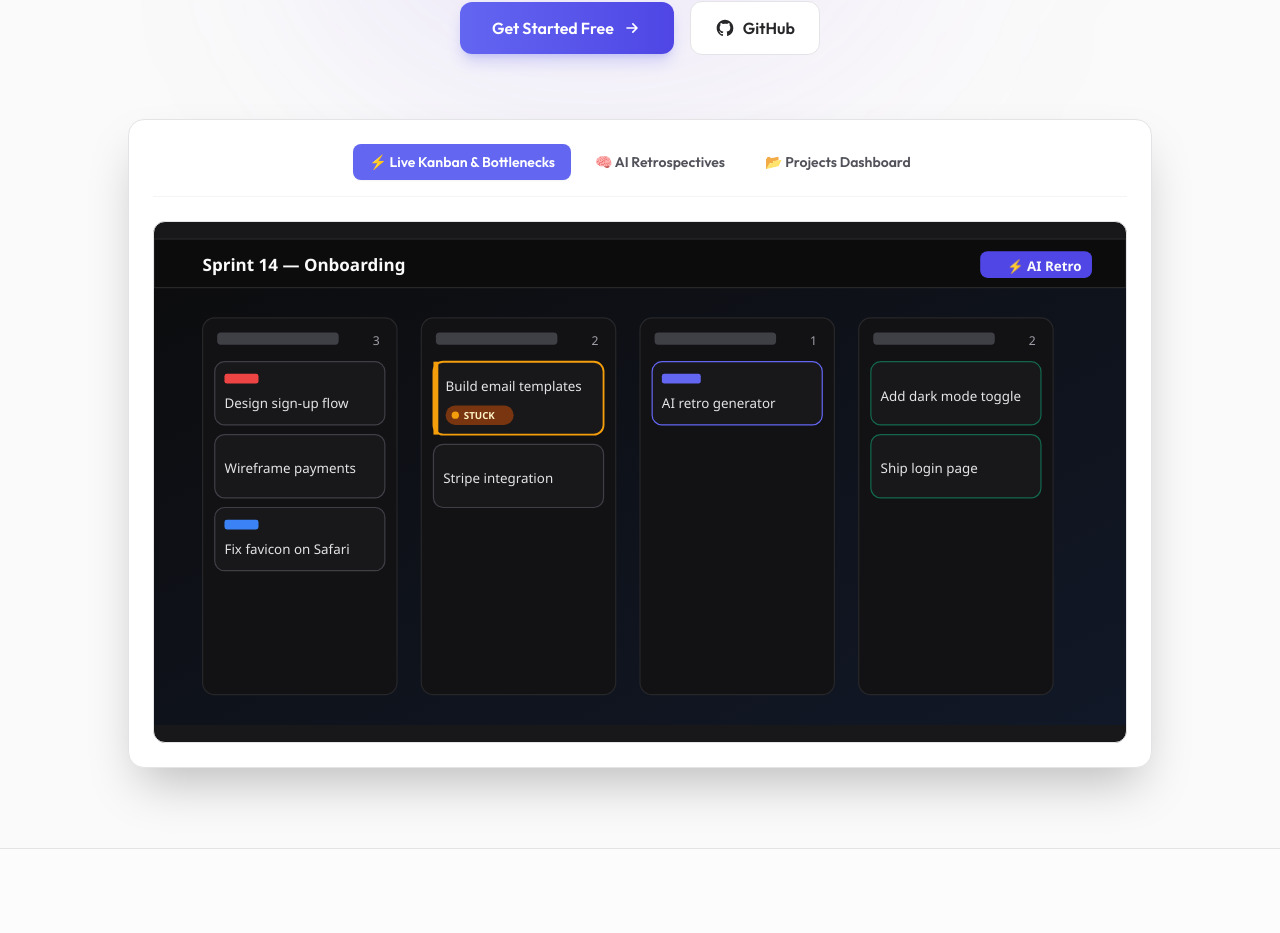
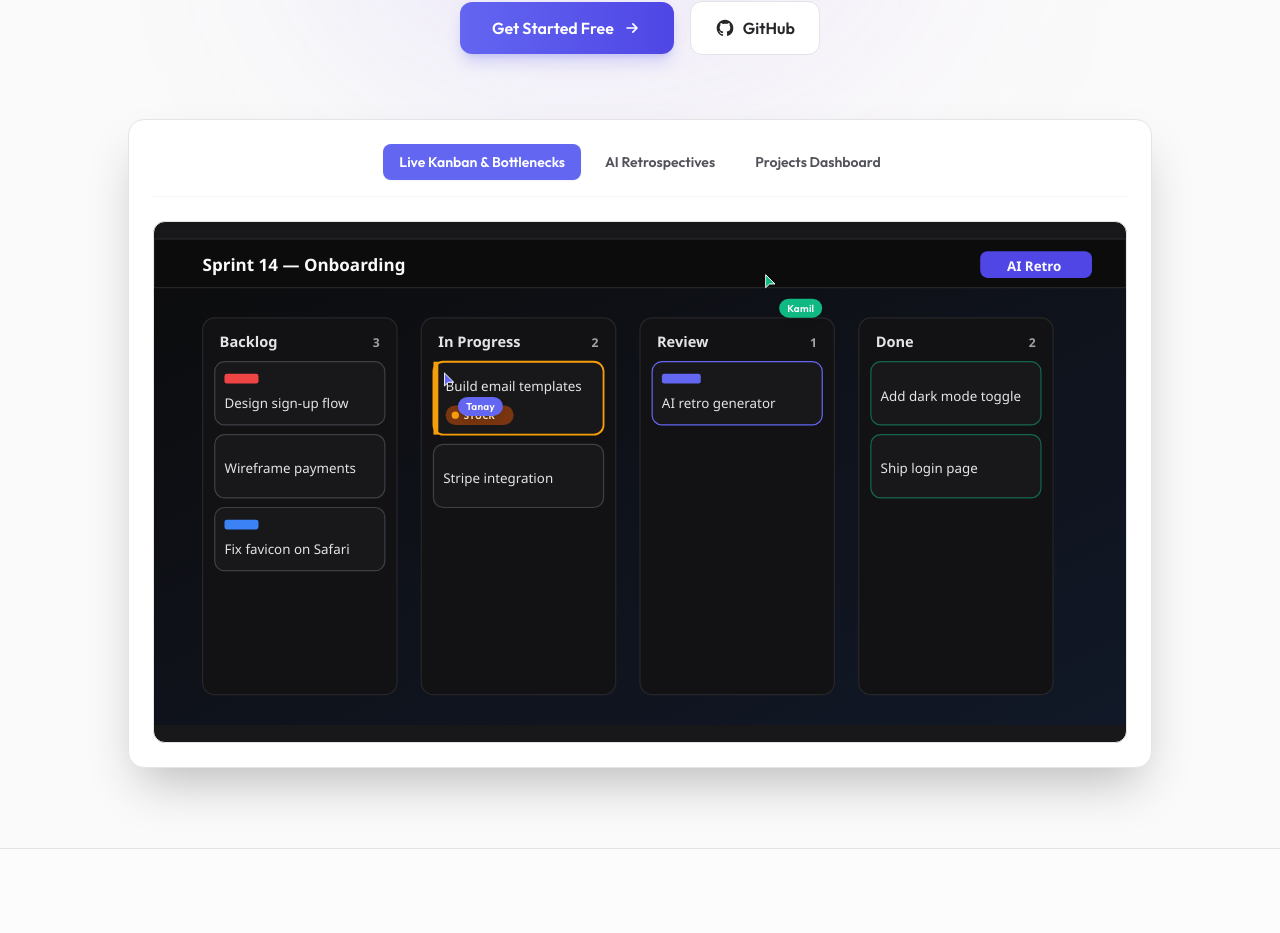
Before and after one commit to HeetVachhani123/FlowSensei, a React (Vite) app: page / in a window 1280 px wide. Shown: the part 441-1374 px from the top of the page. Built offline with nearby package versions, Linux system fonts and the light colour scheme; no server answers.

Commit message:
feat: add animated teammate cursors to landing preview
Introduce TeammateCursor component for the landing page product demo,
improve board drag-and-drop interaction handling, and refine the AI
retro Edge Function response formatting.

```diff
--- a/src/components/Navbar.tsx
+++ b/src/components/Navbar.tsx
@@ -26,7 +26,7 @@ export const Navbar = () => {
     <nav className="fixed top-0 w-full z-50 bg-zinc-50/80 dark:bg-[#0c0c0d]/80 backdrop-blur-md border-b border-zinc-200 dark:border-zinc-800 transition-colors duration-300">
       <div className="max-w-[1400px] mx-auto px-4 sm:px-6 lg:px-8">
         <div className="flex justify-between items-center h-[52px]">
-          <div className="flex-shrink-0 flex items-center gap-2.5 cursor-pointer" onClick={() => navigate('/', { replace: true })}>
+          <div className="flex-shrink-0 flex items-center gap-2.5 cursor-pointer" onClick={() => navigate(user ? '/dashboard' : '/', { replace: true })}>
             <div className="w-6 h-6 rounded bg-zinc-900 dark:bg-zinc-100 flex items-center justify-center text-white dark:text-zinc-900 font-bold text-sm">
               F
             </div>
--- /dev/null
+++ b/src/components/TeammateCursor.tsx
@@ -0,0 +1,52 @@
+import React from 'react';
+
+type TeammateCursorProps = {
+  name: string;
+  color: string;
+  textColor?: string;
+  className?: string;
+  style?: React.CSSProperties;
+};
+
+export const TeammateCursor: React.FC<TeammateCursorProps> = ({
+  name,
+  color,
+  textColor = '#ffffff',
+  className = '',
+  style,
+}) => {
+  return (
+    <div
+      className={`pointer-events-none select-none absolute z-30 transition-all duration-700 ease-out ${className}`}
+      style={style}
+    >
+      {/* Cursor Arrow */}
+      <svg
+        width="20"
+        height="20"
+        viewBox="0 0 24 24"
+        fill="none"
+        xmlns="http://www.w3.org/2000/svg"
+        className="drop-shadow-sm filter"
+      >
+        <path
+          d="M5.65376 12.3673H5.46026L5.31717 12.4976L0.500002 16.8829L0.500002 1.19841L11.7841 12.3673H5.65376Z"
+          fill={color}
+          stroke="#ffffff"
+          strokeWidth="1.2"
+        />
+      </svg>
+
+      {/* Trailing Name Tag Pill */}
+      <div
+        className="ml-3.5 -mt-1 px-2 py-0.5 rounded-full text-[10px] font-semibold tracking-wide whitespace-nowrap shadow-md inline-block transform origin-left transition-transform"
+        style={{
+          backgroundColor: color,
+          color: textColor,
+        }}
+      >
+        {name}
+      </div>
+    </div>
+  );
+};
--- a/src/index.css
+++ b/src/index.css
@@ -157,3 +157,48 @@ body {
 .skeleton-wave {
   animation: skeleton-wave 1.6s ease-in-out infinite;
 }
+
+/* Multiplayer Cursor Animations for Showcase */
+@keyframes cursor-wander-1 {
+  0% {
+    transform: translate(110px, 120px);
+  }
+  25% {
+    transform: translate(250px, 95px);
+  }
+  50% {
+    transform: translate(290px, 150px);
+  }
+  75% {
+    transform: translate(170px, 175px);
+  }
+  100% {
+    transform: translate(110px, 120px);
+  }
+}
+
+@keyframes cursor-wander-2 {
+  0% {
+    transform: translate(520px, 210px);
+  }
+  30% {
+    transform: translate(660px, 35px);
+  }
+  60% {
+    transform: translate(440px, 110px);
+  }
+  85% {
+    transform: translate(580px, 140px);
+  }
+  100% {
+    transform: translate(520px, 210px);
+  }
+}
+
+.animate-cursor-1 {
+  animation: cursor-wander-1 12s cubic-bezier(0.45, 0.05, 0.55, 0.95) infinite;
+}
+
+.animate-cursor-2 {
+  animation: cursor-wander-2 15s cubic-bezier(0.45, 0.05, 0.55, 0.95) infinite;
+}
--- a/src/pages/Landing.tsx
+++ b/src/pages/Landing.tsx
@@ -1,7 +1,7 @@
-// src/pages/Landing.tsx
 import { useState } from 'react';
 import { useNavigate } from 'react-router-dom';
 import { useAuth } from '../hooks/useAuth';
+import { TeammateCursor } from '../components/TeammateCursor';
 
 export const Landing = () => {
   const navigate = useNavigate();
@@ -77,7 +77,7 @@ export const Landing = () => {
                     : 'text-zinc-600 dark:text-zinc-400 hover:bg-zinc-100 dark:hover:bg-zinc-800/50'
                 }`}
               >
-                ⚡ Live Kanban &amp; Bottlenecks
+                Live Kanban &amp; Bottlenecks
               </button>
               <button
                 onClick={() => setActiveTab('retro')}
@@ -87,7 +87,7 @@ export const Landing = () => {
                     : 'text-zinc-600 dark:text-zinc-400 hover:bg-zinc-100 dark:hover:bg-zinc-800/50'
                 }`}
               >
-                🧠 AI Retrospectives
+                AI Retrospectives
               </button>
               <button
                 onClick={() => setActiveTab('dashboard')}
@@ -97,7 +97,7 @@ export const Landing = () => {
                     : 'text-zinc-600 dark:text-zinc-400 hover:bg-zinc-100 dark:hover:bg-zinc-800/50'
                 }`}
               >
-                📂 Projects Dashboard
+                Projects Dashboard
               </button>
             </div>
 
@@ -105,6 +105,18 @@ export const Landing = () => {
             <div className="relative rounded-xl overflow-hidden border border-zinc-200 dark:border-zinc-800 bg-zinc-900 shadow-inner">
               {activeTab === 'board' && (
                 <div className="relative w-full aspect-[16/9] max-h-[520px] overflow-hidden flex items-center justify-center">
+                  {/* Live Multiplayer Teammate Cursors */}
+                  <TeammateCursor
+                    name="Tanay"
+                    color="#6366f1"
+                    className="animate-cursor-1 top-0 left-0"
+                  />
+                  <TeammateCursor
+                    name="Kamil"
+                    color="#10b981"
+                    className="animate-cursor-2 top-0 left-0"
+                  />
+
                   <svg xmlns="http://www.w3.org/2000/svg" viewBox="0 0 800 400" className="w-full h-full object-contain">
                     <defs>
                       <linearGradient id="landing-bg2" x1="0%" y1="0%" x2="100%" y2="100%">
@@ -117,13 +129,13 @@ export const Landing = () => {
                     <rect x="0" y="0" width="800" height="40" fill="#0c0c0d" stroke="#27272a" />
                     <text x="40" y="26" fontFamily="Segoe UI,Roboto,sans-serif" fontSize="14" fontWeight="700" fill="#fafafa">Sprint 14 — Onboarding</text>
                     <rect x="680" y="10" width="92" height="22" rx="6" fill="#4f46e5" />
-                    <text x="702" y="26" fontFamily="Segoe UI,Roboto,sans-serif" fontSize="11" fontWeight="600" fill="#fafafa">⚡ AI Retro</text>
+                    <text x="702" y="26" fontFamily="Segoe UI,Roboto,sans-serif" fontSize="11" fontWeight="600" fill="#fafafa">AI Retro</text>
 
                     {/* Column 1: Backlog */}
                     <g transform="translate(40,65)">
                       <rect width="160" height="310" rx="10" fill="#121214" stroke="#27272a" />
-                      <rect x="12" y="12" width="100" height="10" rx="3" fill="#3f3f46" />
-                      <text x="140" y="22" fontFamily="Segoe UI,Roboto,sans-serif" fontSize="10" fill="#a1a1aa">3</text>
+                      <text x="14" y="24" fontFamily="Segoe UI,Roboto,sans-serif" fontSize="12" fontWeight="700" fill="#e4e4e7">Backlog</text>
+                      <text x="140" y="24" fontFamily="Segoe UI,Roboto,sans-serif" fontSize="10" fontWeight="600" fill="#a1a1aa">3</text>
 
                       {/* Card 1 */}
                       <rect x="10" y="36" width="140" height="52" rx="8" fill="#18181b" stroke="#3f3f46" />
@@ -143,8 +155,8 @@ export const Landing = () => {
                     {/* Column 2: In Progress (Bottleneck demonstration) */}
                     <g transform="translate(220,65)">
                       <rect width="160" height="310" rx="10" fill="#121214" stroke="#27272a" />
-                      <rect x="12" y="12" width="100" height="10" rx="3" fill="#3f3f46" />
-                      <text x="140" y="22" fontFamily="Segoe UI,Roboto,sans-serif" fontSize="10" fill="#a1a1aa">2</text>
+                      <text x="14" y="24" fontFamily="Segoe UI,Roboto,sans-serif" fontSize="12" fontWeight="700" fill="#e4e4e7">In Progress</text>
+                      <text x="140" y="24" fontFamily="Segoe UI,Roboto,sans-serif" fontSize="10" fontWeight="600" fill="#a1a1aa">2</text>
 
                       {/* Card with Bottleneck Indicator */}
                       <rect x="10" y="36" width="140" height="60" rx="8" fill="#18181b" stroke="#f59e0b" strokeWidth="1.5" />
@@ -162,8 +174,8 @@ export const Landing = () => {
                     {/* Column 3: Review */}
                     <g transform="translate(400,65)">
                       <rect width="160" height="310" rx="10" fill="#121214" stroke="#27272a" />
-                      <rect x="12" y="12" width="100" height="10" rx="3" fill="#3f3f46" />
-                      <text x="140" y="22" fontFamily="Segoe UI,Roboto,sans-serif" fontSize="10" fill="#a1a1aa">1</text>
+                      <text x="14" y="24" fontFamily="Segoe UI,Roboto,sans-serif" fontSize="12" fontWeight="700" fill="#e4e4e7">Review</text>
+                      <text x="140" y="24" fontFamily="Segoe UI,Roboto,sans-serif" fontSize="10" fontWeight="600" fill="#a1a1aa">1</text>
                       <rect x="10" y="36" width="140" height="52" rx="8" fill="#18181b" stroke="#6366f1" />
                       <rect x="18" y="46" width="32" height="8" rx="2" fill="#6366f1" />
                       <text x="18" y="74" fontFamily="Segoe UI,Roboto,sans-serif" fontSize="11" fill="#e4e4e7">AI retro generator</text>
@@ -172,8 +184,8 @@ export const Landing = () => {
                     {/* Column 4: Done */}
                     <g transform="translate(580,65)">
                       <rect width="160" height="310" rx="10" fill="#121214" stroke="#27272a" />
-                      <rect x="12" y="12" width="100" height="10" rx="3" fill="#3f3f46" />
-                      <text x="140" y="22" fontFamily="Segoe UI,Roboto,sans-serif" fontSize="10" fill="#a1a1aa">2</text>
+                      <text x="14" y="24" fontFamily="Segoe UI,Roboto,sans-serif" fontSize="12" fontWeight="700" fill="#e4e4e7">Done</text>
+                      <text x="140" y="24" fontFamily="Segoe UI,Roboto,sans-serif" fontSize="10" fontWeight="600" fill="#a1a1aa">2</text>
                       <rect x="10" y="36" width="140" height="52" rx="8" fill="#18181b" stroke="#10b98180" />
                       <text x="18" y="68" fontFamily="Segoe UI,Roboto,sans-serif" fontSize="11" fill="#e4e4e7">Add dark mode toggle</text>
                       <rect x="10" y="96" width="140" height="52" rx="8" fill="#18181b" stroke="#10b98180" />
@@ -195,7 +207,7 @@ export const Landing = () => {
                     <rect width="800" height="400" fill="url(#landing-bg3)" />
                     {/* Left panel */}
                     <rect x="20" y="20" width="180" height="360" rx="10" fill="#121214" stroke="#3f3f46" />
-                    <text x="40" y="50" fontFamily="Segoe UI,Roboto,sans-serif" fontSize="13" fontWeight="700" fill="#fafafa">⚡ AI Retrospectives</text>
+                    <text x="40" y="50" fontFamily="Segoe UI,Roboto,sans-serif" fontSize="13" fontWeight="700" fill="#fafafa">AI Retrospectives</text>
                     <rect x="30" y="76" width="160" height="36" rx="6" fill="#4f46e5" />
                     <text x="58" y="100" fontFamily="Segoe UI,Roboto,sans-serif" fontSize="12" fontWeight="600" fill="#fafafa">+ Generate Retro</text>
                     <rect x="30" y="136" width="160" height="28" rx="6" fill="#312e81" />
@@ -205,24 +217,23 @@ export const Landing = () => {
 
                     {/* Right report panel */}
                     <rect x="220" y="20" width="560" height="360" rx="10" fill="#121214" stroke="#3f3f46" />
-                    <circle cx="750" cy="40" r="12" fill="#3f3f46" />
+                    <circle cx="755" cy="38" r="10" fill="#27272a" />
+                    <text x="755" y="42" textAnchor="middle" fontFamily="sans-serif" fontSize="12" fill="#a1a1aa">✕</text>
                     <text x="250" y="64" fontFamily="Segoe UI,Roboto,sans-serif" fontSize="18" fontWeight="800" fill="#fafafa">Sprint 14 — Retrospective</text>
-                    <text x="250" y="100" fontFamily="Segoe UI,Roboto,sans-serif" fontSize="14" fontWeight="700" fill="#fafafa">👍 What went well</text>
+                    <text x="250" y="100" fontFamily="Segoe UI,Roboto,sans-serif" fontSize="14" fontWeight="700" fill="#fafafa">What went well</text>
                     <text x="260" y="122" fontFamily="Segoe UI,Roboto,sans-serif" fontSize="11" fill="#d4d4d8">• Dark mode shipped ahead of schedule</text>
                     <text x="260" y="142" fontFamily="Segoe UI,Roboto,sans-serif" fontSize="11" fill="#d4d4d8">• "Add card" dropped to 320ms P95</text>
 
-                    <text x="250" y="176" fontFamily="Segoe UI,Roboto,sans-serif" fontSize="14" fontWeight="700" fill="#fafafa">🚧 What got stuck</text>
+                    <text x="250" y="176" fontFamily="Segoe UI,Roboto,sans-serif" fontSize="14" fontWeight="700" fill="#fafafa">What got stuck</text>
                     <text x="260" y="198" fontFamily="Segoe UI,Roboto,sans-serif" fontSize="11" fill="#fca5a5">• *"Design sign-up flow"* — lingering in To Do</text>
                     <text x="260" y="218" fontFamily="Segoe UI,Roboto,sans-serif" fontSize="11" fill="#fca5a5">• In Progress column bottleneck detected</text>
 
-                    <text x="250" y="252" fontFamily="Segoe UI,Roboto,sans-serif" fontSize="14" fontWeight="700" fill="#fafafa">💡 Suggestion for next week</text>
+                    <text x="250" y="252" fontFamily="Segoe UI,Roboto,sans-serif" fontSize="14" fontWeight="700" fill="#fafafa">Suggestion for next week</text>
                     <rect x="250" y="266" width="500" height="64" rx="8" fill="#312e8150" stroke="#6366f1" />
                     <text x="266" y="294" fontFamily="Segoe UI,Roboto,sans-serif" fontSize="11" fill="#e0e7ff">
                       <tspan x="266" dy="0">Set a WIP limit of 2 on In Progress and pair-design</tspan>
                       <tspan x="266" dy="14">the sign-up flow with the backend owner.</tspan>
                     </text>
-                    <circle cx="740" cy="330" r="22" fill="#312e81" opacity="0.8" />
-                    <text x="740" y="342" textAnchor="middle" fontFamily="serif" fontSize="24" fill="#fafafa">禅</text>
                   </svg>
                 </div>
               )}
@@ -237,11 +248,14 @@ export const Landing = () => {
                       </linearGradient>
                     </defs>
                     <rect width="800" height="400" fill="url(#landing-bg)" />
+                    {/* Top navbar */}
                     <rect x="0" y="0" width="800" height="40" fill="#0c0c0d" stroke="#27272a" />
-                    <circle cx="28" cy="20" r="9" fill="#18181b" stroke="#3f3f46" />
-                    <text x="44" y="26" fontFamily="Segoe UI,Roboto,sans-serif" fontSize="14" fontWeight="700" fill="#fafafa">F</text>
-                    <text x="66" y="26" fontFamily="Segoe UI,Roboto,sans-serif" fontSize="12" fontWeight="600" fill="#e4e4e7">FlowSensei</text>
-                    <circle cx="772" cy="20" r="7" fill="#3f3f46" />
+                    <rect x="20" y="10" width="20" height="20" rx="4" fill="#6366f1" />
+                    <text x="30" y="24" fontFamily="Segoe UI,Roboto,sans-serif" fontSize="12" fontWeight="800" fill="#ffffff" textAnchor="middle">F</text>
+                    <text x="48" y="25" fontFamily="Segoe UI,Roboto,sans-serif" fontSize="13" fontWeight="600" fill="#e4e4e7">FlowSensei</text>
+
+                    <circle cx="770" cy="20" r="10" fill="#6366f1" />
+                    <text x="770" y="24" fontFamily="Segoe UI,Roboto,sans-serif" fontSize="10" fontWeight="700" fill="#ffffff" textAnchor="middle">A</text>
 
                     <text x="100" y="86" fontFamily="Segoe UI,Roboto,sans-serif" fontSize="22" fontWeight="700" fill="#fafafa">Projects</text>
                     <text x="100" y="108" fontFamily="Segoe UI,Roboto,sans-serif" fontSize="12" fill="#a1a1aa">Manage your boards and workflows.</text>
@@ -406,9 +420,15 @@ export const Landing = () => {
             <a href="https://github.com/HeetVachhani123/FlowSensei" target="_blank" rel="noreferrer" className="hover:text-zinc-800 dark:hover:text-zinc-200 transition-colors">
               GitHub
             </a>
-            <button onClick={() => navigate('/login')} className="hover:text-zinc-800 dark:hover:text-zinc-200 transition-colors">
-              Sign in
-            </button>
+            {user ? (
+              <button onClick={() => navigate('/dashboard')} className="hover:text-zinc-800 dark:hover:text-zinc-200 transition-colors">
+                Dashboard
+              </button>
+            ) : (
+              <button onClick={() => navigate('/login')} className="hover:text-zinc-800 dark:hover:text-zinc-200 transition-colors">
+                Sign in
+              </button>
+            )}
           </div>
         </div>
       </footer>
```
Also changed, not shown: src/pages/Board.tsx (+154 -22 lines), 2 other files (tests, documents, lock files or other folders).
